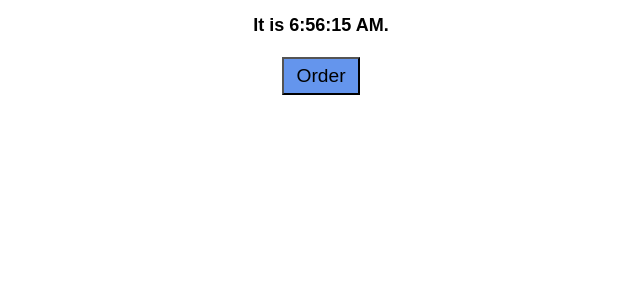
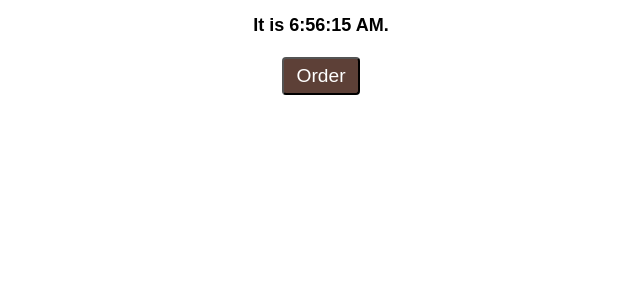
Before and after one commit to turtle96/cookies, a React (Create React App) app: page / in a window 1280 px wide. Shown: the top 300 px of the page, without its empty margins (319-959 px from the left). Built offline with nearby package versions, Linux system fonts and the light colour scheme.

Commit message:
style button

```diff
--- a/src/App.css
+++ b/src/App.css
@@ -27,8 +27,10 @@
 }
 
 .Button {
-  background-color: cornflowerblue;
+  background-color: #5D4037;
   font-size: larger;
+  color: white;
   padding: 6px 12px 6px;
   margin: 6px;
+  border-radius: 4px;
 }
```
